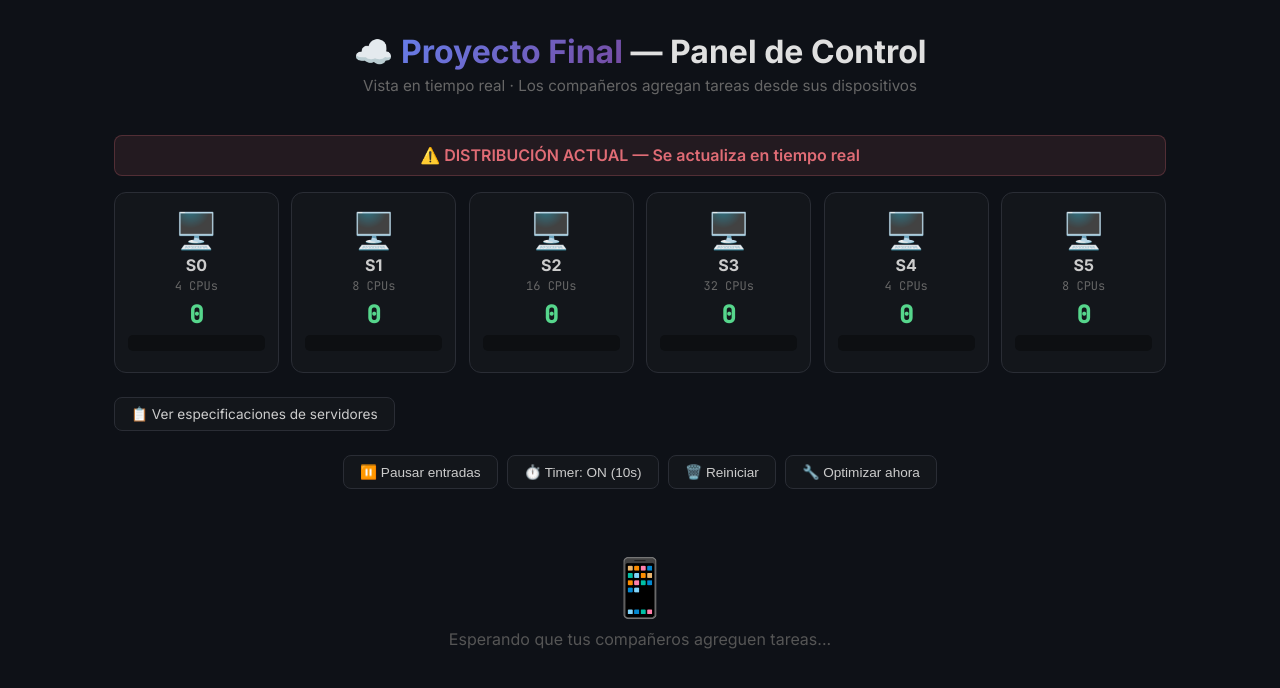
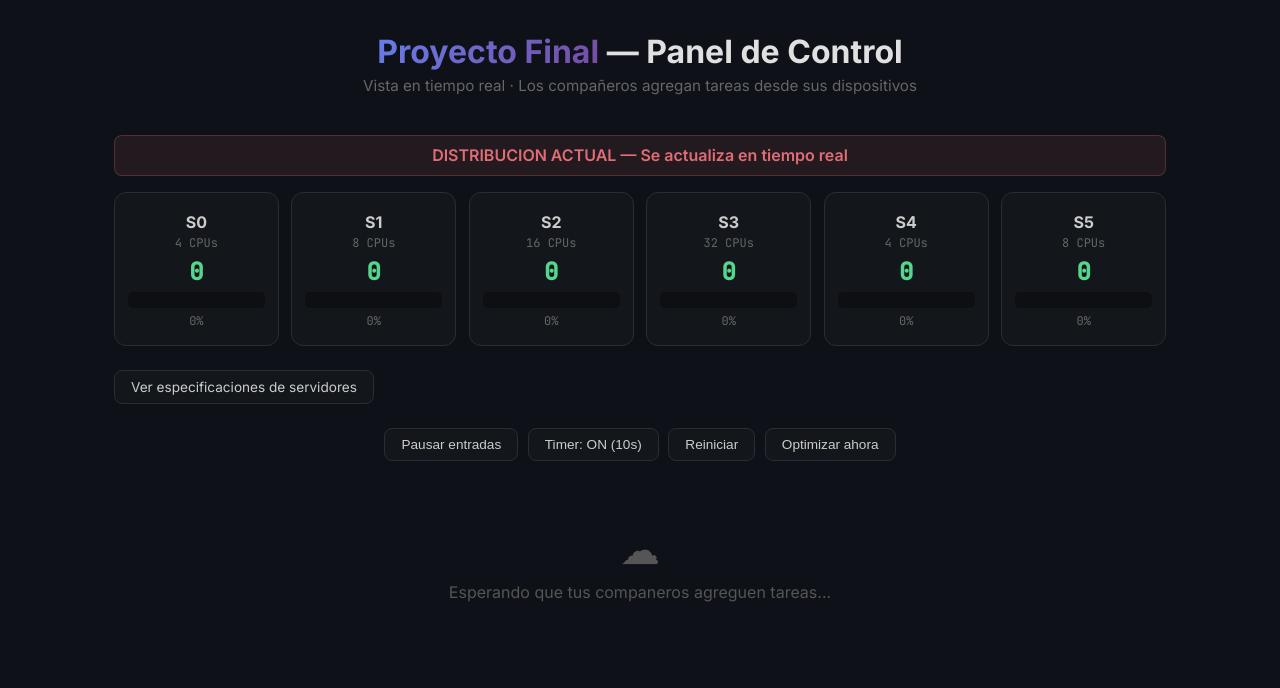
Before and after one commit to IsmaCoro/proyecto-metaheuristicas, a Flask app: page /panel in a window 1280 px wide. Shown: the top 688 px of the page. Run offline with Flask 3, Linux system fonts and the light colour scheme; the visitor is signed in with stand-in values (Sample User, id 1).

Commit message:
sin emojis, panel mejorado

```diff
--- a/main.py
+++ b/main.py
@@ -12,7 +12,7 @@ app = Flask(__name__)
 app.secret_key = 'clave_secreta_proyecto_final_2026'
 
 # Configuración
-CLAVE_ADMIN = "admin"
+CLAVE_ADMIN = "25052023"
 
 TIPOS_CPU = [4, 8, 16, 32]
 N_SERVIDORES = 6
--- a/templates/panel.html
+++ b/templates/panel.html
@@ -9,38 +9,37 @@
 </head>
 <body>
     <header class="encabezado">
-        <h1>☁️ <span class="acento">Proyecto Final</span> — Panel de Control</h1>
-        <p>Vista en tiempo real · Los compañeros agregan tareas desde sus dispositivos</p>
+        <h1><span class="acento">Proyecto Final</span> — Panel de Control</h1>
+        <p>Vista en tiempo real &middot; Los compañeros agregan tareas desde sus dispositivos</p>
     </header>
 
     <div class="seccion">
-        <div class="sec-titulo antes">⚠️ DISTRIBUCIÓN ACTUAL — Se actualiza en tiempo real</div>
+        <div class="sec-titulo antes">DISTRIBUCION ACTUAL — Se actualiza en tiempo real</div>
         <div class="grid-servidores" id="grid-actual"></div>
 
-        <!-- Tabla de especificaciones -->
         <details class="specs-panel">
-            <summary class="btn-accion" style="display:inline-block;margin:0.5rem 0;cursor:pointer">📋 Ver especificaciones de servidores</summary>
+            <summary class="btn-accion" style="display:inline-block;margin:0.5rem 0;cursor:pointer">Ver especificaciones de servidores</summary>
             <table class="tabla" id="tbl-specs" style="margin-top:0.5rem"></table>
         </details>
 
         <div class="acciones">
-            <button class="btn-accion" id="btn-pausa" onclick="togglePausa()">⏸️ Pausar entradas</button>
-            <button class="btn-accion" id="btn-cd" onclick="toggleCooldown()">⏱️ Timer: ON (10s)</button>
-            <button class="btn-accion" onclick="reiniciar()">🗑️ Reiniciar</button>
-            <button class="btn-accion" onclick="optimizar()">🔧 Optimizar ahora</button>
+            <button class="btn-accion" id="btn-pausa" onclick="togglePausa()">Pausar entradas</button>
+            <button class="btn-accion" id="btn-cd" onclick="toggleCooldown()">Timer: ON (10s)</button>
+            <button class="btn-accion" onclick="reiniciar()">Reiniciar</button>
+            <button class="btn-accion" onclick="optimizar()">Optimizar ahora</button>
         </div>
 
-        <div class="cargando" id="cargando"><span class="spinner"></span> Optimizando con GA, ACO e Híbrido...</div>
+        <div class="cargando" id="cargando"><span class="spinner"></span> Optimizando con GA, ACO e Hibrido...</div>
 
         <div id="resultados" style="display:none">
             <hr class="separador">
-            <div class="sec-titulo despues">✅ REDISTRIBUCIÓN OPTIMIZADA</div>
+            <div class="sec-titulo despues">REDISTRIBUCION OPTIMIZADA</div>
             <div class="grid-servidores" id="grid-opt"></div>
 
             <div class="metricas-grid">
                 <div class="metrica-caja"><div class="etiqueta">Balance</div><div id="m-bal"></div></div>
-                <div class="metrica-caja"><div class="etiqueta">Energía</div><div id="m-ene"></div></div>
-                <div class="metrica-caja"><div class="etiqueta">Tiempo máx.</div><div id="m-tmp"></div></div>
+                <div class="metrica-caja"><div class="etiqueta">Energia</div><div id="m-ene"></div></div>
+                <div class="metrica-caja"><div class="etiqueta">Tiempo max.</div><div id="m-tmp"></div></div>
                 <div class="metrica-caja"><div class="etiqueta">Mejor algo.</div><div id="m-alg"></div></div>
                 <div class="metrica-caja"><div class="etiqueta">Fitness</div><div id="m-fit"></div></div>
                 <div class="metrica-caja"><div class="etiqueta">Greedy (baseline)</div><div id="m-gre"></div></div>
@@ -48,31 +47,31 @@
 
             <hr class="separador">
             <div class="tabs">
-                <button class="tab-btn activo" data-tab="carga" onclick="tab('carga')">📊 Carga</button>
-                <button class="tab-btn" data-tab="conv" onclick="tab('conv')">📈 Convergencia</button>
-                <button class="tab-btn" data-tab="stats" onclick="tab('stats')">🧪 Wilcoxon</button>
-                <button class="tab-btn" data-tab="sensi" onclick="tab('sensi')">🎛️ Sensibilidad</button>
+                <button class="tab-btn activo" data-tab="carga" onclick="tab('carga')">Carga</button>
+                <button class="tab-btn" data-tab="conv" onclick="tab('conv')">Convergencia</button>
+                <button class="tab-btn" data-tab="stats" onclick="tab('stats')">Wilcoxon</button>
+                <button class="tab-btn" data-tab="sensi" onclick="tab('sensi')">Sensibilidad</button>
             </div>
             <div class="tab-contenido activo" id="tab-carga"><div class="grafica-caja"><canvas id="c-carga"></canvas></div></div>
             <div class="tab-contenido" id="tab-conv"><div class="grafica-caja"><canvas id="c-conv"></canvas></div></div>
             <div class="tab-contenido" id="tab-stats">
-                <p style="color:#888;margin-bottom:1rem">Ejecuta 10 corridas para comparar estadísticamente.</p>
-                <button class="btn-accion" id="btn-stats" onclick="analisis()">📊 Ejecutar análisis (10 corridas)</button>
+                <p style="color:#888;margin-bottom:1rem">Ejecuta 10 corridas para comparar estadisticamente.</p>
+                <button class="btn-accion" id="btn-stats" onclick="analisis()">Ejecutar analisis (10 corridas)</button>
                 <div id="tbl-stats" style="margin-top:1rem"></div>
                 <div class="grafica-caja" style="margin-top:1rem"><canvas id="c-box"></canvas></div>
                 <div id="tbl-wilcoxon" style="margin-top:1rem"></div>
             </div>
             <div class="tab-contenido" id="tab-sensi">
-                <p style="color:#888;margin-bottom:1rem">Varía parámetros clave para medir su impacto en el fitness.</p>
-                <button class="btn-accion" id="btn-sensi" onclick="sensibilidad()">🎛️ Ejecutar análisis de sensibilidad</button>
+                <p style="color:#888;margin-bottom:1rem">Varia parametros clave para medir su impacto en el fitness.</p>
+                <button class="btn-accion" id="btn-sensi" onclick="sensibilidad()">Ejecutar analisis de sensibilidad</button>
                 <div class="grafica-caja" style="margin-top:1rem"><canvas id="c-pob"></canvas></div>
                 <div class="grafica-caja" style="margin-top:1rem"><canvas id="c-iter"></canvas></div>
             </div>
         </div>
 
         <div class="vacio" id="vacio">
-            <div class="ico">📱</div>
-            <p>Esperando que tus compañeros agreguen tareas...</p>
+            <div class="ico" style="font-size:2.5rem;color:#555">&#9729;</div>
+            <p>Esperando que tus companeros agreguen tareas...</p>
         </div>
     </div>
 
@@ -86,7 +85,7 @@
     function renderSpecs(servidores) {
         if (specsRendered || !servidores) return;
         specsRendered = true;
-        let h = '<tr><th>Servidor</th><th>Tipo</th><th>CPUs</th><th>RAM</th><th>W/CPU</th><th>W base</th><th>W máx</th></tr>';
+        let h = '<tr><th>Servidor</th><th>Tipo</th><th>CPUs</th><th>RAM</th><th>W/CPU</th><th>W base</th><th>W max</th></tr>';
         for (const s of servidores) {
             h += `<tr>
                 <td>${s.id}</td>
@@ -101,7 +100,6 @@
         document.getElementById('tbl-specs').innerHTML = h;
     }
 
-    // ── Polling cada 2s ──
     async function poll() {
         try {
             const r = await fetch('/estado');
@@ -121,12 +119,12 @@
     function actualizarBotonPausa() {
         const btn = document.getElementById('btn-pausa');
         if (pausado) {
-            btn.textContent = '▶️ Reanudar entradas';
+            btn.textContent = 'Reanudar entradas';
             btn.style.background = '#2d6a4f';
             btn.style.borderColor = '#56D68C';
             btn.style.color = '#56D68C';
         } else {
-            btn.textContent = '⏸️ Pausar entradas';
+            btn.textContent = 'Pausar entradas';
             btn.style.background = '';
             btn.style.borderColor = '';
             btn.style.color = '';
@@ -136,12 +134,12 @@
     function actualizarBotonCooldown() {
         const btn = document.getElementById('btn-cd');
         if (cooldownOn) {
-            btn.textContent = '⏱️ Timer: ON (10s)';
+            btn.textContent = 'Timer: ON (10s)';
             btn.style.background = '';
             btn.style.borderColor = '';
             btn.style.color = '';
         } else {
-            btn.textContent = '⚡ Timer: OFF (libre)';
+            btn.textContent = 'Timer: OFF (libre)';
             btn.style.background = '#5c2d2d';
             btn.style.borderColor = '#E06C75';
             btn.style.color = '#E06C75';
@@ -162,19 +160,21 @@
         const g = document.getElementById('grid-actual'); g.innerHTML = '';
         for (let j=0; j<ns; j++) {
             const t=tar[j], cap=caps[j], pct=cap>0?(t/cap)*100:0;
-            let cl='', ico='🖥️', cc='verde';
-            if (pct>85){cl='saturado';ico='🔴';cc='rojo';}
-            else if(pct>60){ico='🟡';cc='amarillo';}
-            else if(t>0) ico='🟢';
+            let cl='', estado='normal', cc='verde';
+            if (pct>85) { cl='saturado'; estado='critico'; cc='rojo'; }
+            else if (pct>60) { estado='medio'; cc='amarillo'; }
+            else if (t>0) estado='activo';
+
             const d=document.createElement('div'); d.className=`servidor ${cl}`;
-            d.innerHTML=`<div class="icono">${ico}</div><div class="nombre">S${j}</div>
-                <div class="info">${cap} CPUs</div><div class="conteo" style="color:${cc==='rojo'?'#E06C75':cc==='amarillo'?'#D19A66':'#56D68C'}">${t}</div>
-                <div class="barra-fondo"><div class="barra-relleno" style="width:${Math.min(pct,100)}%;background:${cc==='rojo'?'#c1121f':cc==='amarillo'?'#e09f3e':'#2d6a4f'}"></div></div>`;
+            d.innerHTML=`<div class="nombre">S${j}</div>
+                <div class="info">${cap} CPUs</div>
+                <div class="conteo" style="color:${cc==='rojo'?'#E06C75':cc==='amarillo'?'#D19A66':'#56D68C'}">${t}</div>
+                <div class="barra-fondo"><div class="barra-relleno" style="width:${Math.min(pct,100)}%;background:${cc==='rojo'?'#c1121f':cc==='amarillo'?'#e09f3e':'#2d6a4f'}"></div></div>
+                <div class="srv-pct" style="color:#666;font-size:0.75rem;font-family:'JetBrains Mono'">${pct.toFixed(0)}%</div>`;
             g.appendChild(d);
         }
     }
 
-    // ── Optimizar ──
     async function optimizar() {
         if (tar.reduce((a,b)=>a+b,0)===0) return;
         document.getElementById('cargando').classList.add('visible');
@@ -188,27 +188,26 @@
 
     function mostrar(d) {
         show('resultados'); hide('vacio');
-        // Servidores optimizados
         const g=document.getElementById('grid-opt'); g.innerHTML='';
         for(let j=0;j<ns;j++){
             const t=d.tareas_optimizadas[j],cap=caps[j],pct=cap>0?(t/cap)*100:0;
-            let ico=t===0?'🖥️':'🟢',bg='#2d6a4f';
-            if(pct>85){ico='🔴';bg='#c1121f';}else if(pct>60){ico='🟡';bg='#e09f3e';}
+            let bg='#2d6a4f';
+            if(pct>85) bg='#c1121f'; else if(pct>60) bg='#e09f3e';
             const el=document.createElement('div');el.className='servidor ok';
-            el.innerHTML=`<div class="icono">${ico}</div><div class="nombre">S${j}</div>
-                <div class="info">${cap} CPUs</div><div class="conteo" style="color:#56D68C">${t}</div>
-                <div class="barra-fondo"><div class="barra-relleno" style="width:${Math.min(pct,100)}%;background:${bg}"></div></div>`;
+            el.innerHTML=`<div class="nombre">S${j}</div>
+                <div class="info">${cap} CPUs</div>
+                <div class="conteo" style="color:#56D68C">${t}</div>
+                <div class="barra-fondo"><div class="barra-relleno" style="width:${Math.min(pct,100)}%;background:${bg}"></div></div>
+                <div class="srv-pct" style="color:#666;font-size:0.75rem;font-family:'JetBrains Mono'">${pct.toFixed(0)}%</div>`;
             g.appendChild(el);
         }
-        // Métricas
         const a=d.antes, dp=d.despues;
-        document.getElementById('m-bal').innerHTML=`<span class="val-antes">${a.balance}</span> <span class="flecha">→</span> <span class="val-despues">${dp.balance}</span>`;
-        document.getElementById('m-ene').innerHTML=`<span class="val-antes">${a.energia}W</span> <span class="flecha">→</span> <span class="val-despues">${dp.energia}W</span>`;
-        document.getElementById('m-tmp').innerHTML=`<span class="val-antes">${a.tiempo_max}s</span> <span class="flecha">→</span> <span class="val-despues">${dp.tiempo_max}s</span>`;
+        document.getElementById('m-bal').innerHTML=`<span class="val-antes">${a.balance}</span> <span class="flecha">&rarr;</span> <span class="val-despues">${dp.balance}</span>`;
+        document.getElementById('m-ene').innerHTML=`<span class="val-antes">${a.energia}W</span> <span class="flecha">&rarr;</span> <span class="val-despues">${dp.energia}W</span>`;
+        document.getElementById('m-tmp').innerHTML=`<span class="val-antes">${a.tiempo_max}s</span> <span class="flecha">&rarr;</span> <span class="val-despues">${dp.tiempo_max}s</span>`;
         document.getElementById('m-alg').innerHTML=`<span class="val-despues">${d.mejor_algoritmo}</span>`;
-        document.getElementById('m-fit').innerHTML=`<span class="val-antes">${a.fitness}</span> <span class="flecha">→</span> <span class="val-despues">${dp.fitness}</span>`;
+        document.getElementById('m-fit').innerHTML=`<span class="val-antes">${a.fitness}</span> <span class="flecha">&rarr;</span> <span class="val-despues">${dp.fitness}</span>`;
         document.getElementById('m-gre').innerHTML=`<span style="color:#D19A66;font-family:'JetBrains Mono';font-size:1rem">${d.greedy.fitness}</span>`;
-        // Gráficas
         grafCarga(d); grafConv(d.algoritmos);
     }
 
@@ -233,10 +232,8 @@
             scales:{x:{ticks:{color:'#666'},grid:{color:'#1E2028'}},y:{ticks:{color:'#666'},grid:{color:'#1E2028'}}}}});
     }
 
-    // ── Reiniciar ──
     async function reiniciar() { await fetch('/reiniciar',{method:'POST'}); lastTotal=0; hide('resultados'); show('vacio'); poll(); }
 
-    // ── Pestañas ──
     function tab(n) {
         document.querySelectorAll('.tab-btn').forEach(b=>b.classList.remove('activo'));
         document.querySelectorAll('.tab-contenido').forEach(c=>c.classList.remove('activo'));
@@ -244,10 +241,9 @@
         document.getElementById(`tab-${n}`).classList.add('activo');
     }
 
-    // ── Análisis estadístico ──
     async function analisis() {
         const btn=document.getElementById('btn-stats');
-        btn.disabled=true; btn.textContent='⏳ Ejecutando...';
+        btn.disabled=true; btn.textContent='Ejecutando...';
         try {
             const r=await fetch('/analisis',{method:'POST',headers:{'Content-Type':'application/json'},body:'{}'});
             const d=await r.json();
@@ -256,10 +252,9 @@
             h+='</table>'; document.getElementById('tbl-stats').innerHTML=h;
             if(d.wilcoxon.length>0){
                 let w='<table class="tabla"><tr><th>Par</th><th>Prueba</th><th>p-valor</th><th>Sig.</th><th>Mejor</th></tr>';
-                for(const r of d.wilcoxon) w+=`<tr><td>${r.par}</td><td>${r.prueba}</td><td>${r.p_valor}</td><td>${r.significativo?'✅':'❌'}</td><td>${r.mejor||'—'}</td></tr>`;
+                for(const r of d.wilcoxon) w+=`<tr><td>${r.par}</td><td>${r.prueba}</td><td>${r.p_valor}</td><td>${r.significativo?'Si':'No'}</td><td>${r.mejor||'—'}</td></tr>`;
                 w+='</table>'; document.getElementById('tbl-wilcoxon').innerHTML=w;
             }
-            // Boxplot simplificado
             const ctx=document.getElementById('c-box').getContext('2d');
             if(chBox) chBox.destroy();
             const lbl=Object.keys(d.estadisticas);
@@ -270,18 +265,16 @@
             ]},options:{responsive:true,plugins:{legend:{labels:{color:'#CCC'}},title:{display:true,text:'Mejor / Media / Peor',color:'#CCC',font:{size:14}}},
                 scales:{x:{ticks:{color:'#888'},grid:{color:'#1E2028'}},y:{ticks:{color:'#666'},grid:{color:'#1E2028'}}}}});
         } catch(e){}
-        btn.disabled=false; btn.textContent='📊 Ejecutar análisis (10 corridas)';
+        btn.disabled=false; btn.textContent='Ejecutar analisis (10 corridas)';
     }
 
-    // ── Análisis de sensibilidad ──
     let chPob=null, chIter=null;
     async function sensibilidad() {
         const btn=document.getElementById('btn-sensi');
-        btn.disabled=true; btn.textContent='⏳ Ejecutando (esto tarda ~1 min)...';
+        btn.disabled=true; btn.textContent='Ejecutando (esto tarda ~1 min)...';
         try {
             const r=await fetch('/sensibilidad',{method:'POST',headers:{'Content-Type':'application/json'},body:'{}'});
             const d=await r.json();
-            // Gráfica: Fitness vs Tamaño de población
             const ctx1=document.getElementById('c-pob').getContext('2d');
             if(chPob) chPob.destroy();
             chPob=new Chart(ctx1,{type:'line',data:{labels:d.poblacion.valores,datasets:
@@ -289,10 +282,9 @@
                     label:k, data:v, borderColor:COL[k], borderWidth:2, pointRadius:4, tension:0.3
                 }))
             },options:{responsive:true,plugins:{legend:{labels:{color:'#CCC'}},
-                title:{display:true,text:'Sensibilidad: Fitness vs Tamaño de Población',color:'#CCC',font:{size:14}}},
-                scales:{x:{title:{display:true,text:'Tamaño de población',color:'#888'},ticks:{color:'#888'},grid:{color:'#1E2028'}},
+                title:{display:true,text:'Sensibilidad: Fitness vs Tamano de Poblacion',color:'#CCC',font:{size:14}}},
+                scales:{x:{title:{display:true,text:'Tamano de poblacion',color:'#888'},ticks:{color:'#888'},grid:{color:'#1E2028'}},
                         y:{title:{display:true,text:'Fitness (menor = mejor)',color:'#888'},ticks:{color:'#666'},grid:{color:'#1E2028'}}}}});
-            // Gráfica: Fitness vs Iteraciones
             const ctx2=document.getElementById('c-iter').getContext('2d');
             if(chIter) chIter.destroy();
             chIter=new Chart(ctx2,{type:'line',data:{labels:d.iteraciones.valores,datasets:
@@ -301,10 +293,10 @@
                 }))
             },options:{responsive:true,plugins:{legend:{labels:{color:'#CCC'}},
                 title:{display:true,text:'Sensibilidad: Fitness vs Iteraciones',color:'#CCC',font:{size:14}}},
-                scales:{x:{title:{display:true,text:'Número de iteraciones',color:'#888'},ticks:{color:'#888'},grid:{color:'#1E2028'}},
+                scales:{x:{title:{display:true,text:'Numero de iteraciones',color:'#888'},ticks:{color:'#888'},grid:{color:'#1E2028'}},
                         y:{title:{display:true,text:'Fitness (menor = mejor)',color:'#888'},ticks:{color:'#666'},grid:{color:'#1E2028'}}}}});
         } catch(e){ console.error(e); }
-        btn.disabled=false; btn.textContent='🎛️ Ejecutar análisis de sensibilidad';
+        btn.disabled=false; btn.textContent='Ejecutar analisis de sensibilidad';
     }
 
     function show(id){document.getElementById(id).style.display='block';}
```
Also changed, not shown: templates/votar.html (+7 -16 lines).
